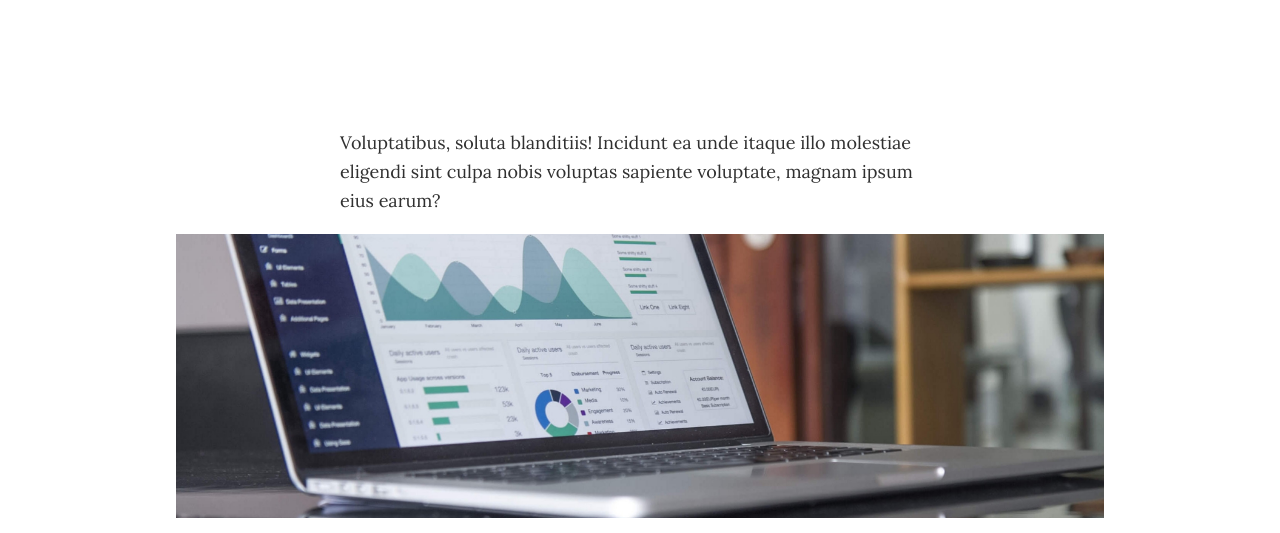
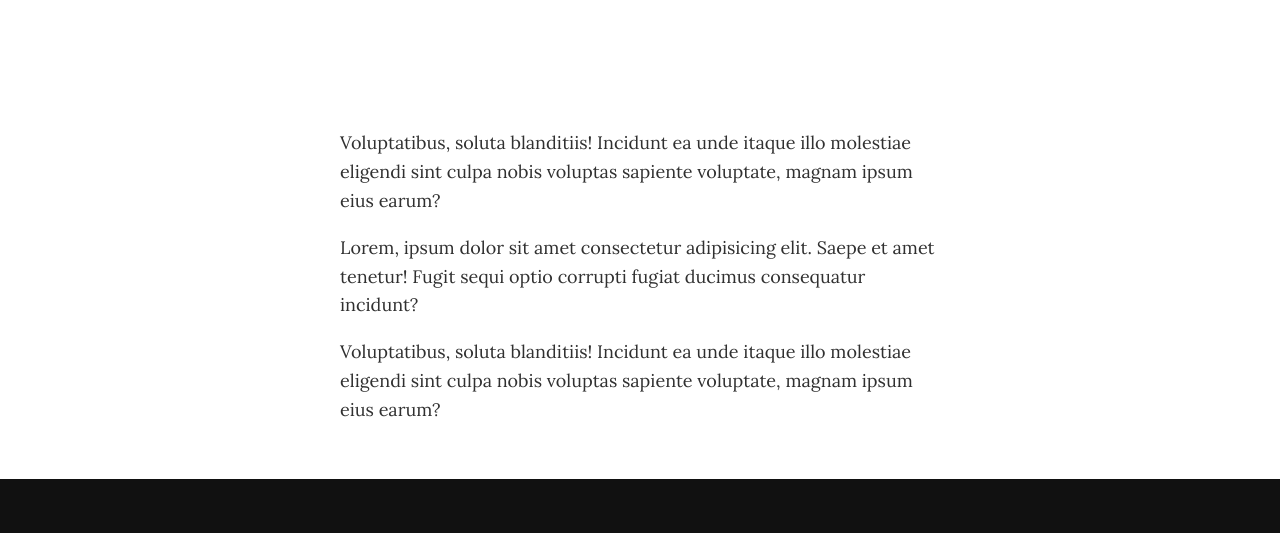
Before and after one commit to ndattaF/my-portfolio, a website built with Vite: page portfolio-item6.html in a window 1280 px wide. Shown: the part 341-874 px from the top of the page. Built offline with nearby package versions, Linux system fonts and the light colour scheme.

Commit message:
Update portfolio-item6.html

```diff
--- a/portfolio-item6.html
+++ b/portfolio-item6.html
@@ -42,7 +42,7 @@
 
         <div class="portfolio-item-individual">
             <p>Voluptatibus, soluta blanditiis! Incidunt ea unde itaque illo molestiae eligendi sint culpa nobis voluptas sapiente voluptate, magnam ipsum eius earum?</p>
-            <img src="img/portfolio-details.jpg" alt="">
+           <!-- <img src="img/portfolio-details.jpg" alt=""> -->
             <p>Lorem, ipsum dolor sit amet consectetur adipisicing elit. Saepe et amet tenetur! Fugit sequi optio corrupti fugiat ducimus consequatur incidunt?</p>
             <p>Voluptatibus, soluta blanditiis! Incidunt ea unde itaque illo molestiae eligendi sint culpa nobis voluptas sapiente voluptate, magnam ipsum eius earum?</p>
         </div>
```
